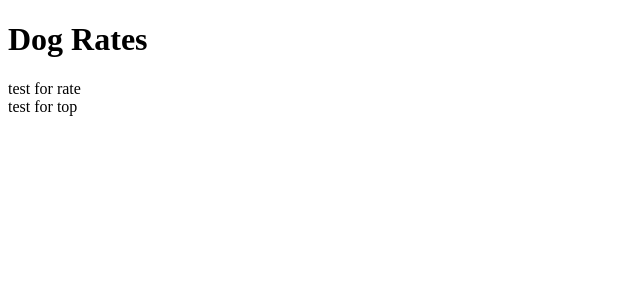
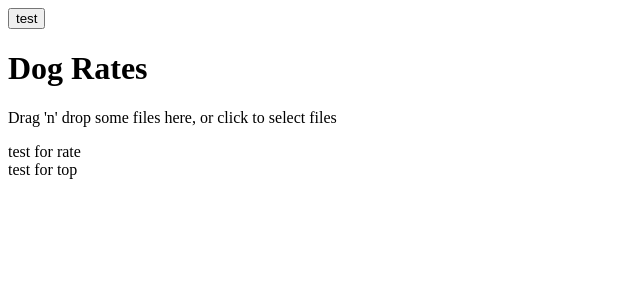
Before and after one commit to juuprz/dog-rates, a React app: page / in a window 1280 px wide. Shown: the top 300 px of the page, without its empty margins (0-640 px from the left). Built offline with nearby package versions, Linux system fonts and the light colour scheme; the HTML template or start-up script is replaced by a standard one.

Commit message:
Add image drag and drop functionality

```diff
--- a/client/src/components/App.jsx
+++ b/client/src/components/App.jsx
@@ -1,6 +1,6 @@
 import React from 'react';
 import axios from 'axios';
-import { Jumbotron, Container } from 'reactstrap';
+import { Jumbotron, Container, Button } from 'reactstrap';
 import Submit from './Submit.jsx';
 import Rate from './Rate.jsx';
 import Top from './Top.jsx';
@@ -30,12 +30,13 @@ class App extends React.Component {
   render() {
     return (
       <div>
+        <Button>test</Button>
         <Jumbotron fluid>
           <Container fluid>
             <h1 className="jumbo">Dog Rates</h1>
           </Container>
         </Jumbotron>
-        {/* <Submit></Submit> */}
+        <Submit></Submit>
         <Rate></Rate>
         <Top></Top>
       </div>
--- a/client/src/components/Submit.jsx
+++ b/client/src/components/Submit.jsx
@@ -7,32 +7,45 @@ export default class Submit extends React.Component {
     super(props);
     this.state = {
     }
+    this.onDrop = this.onDrop.bind(this);
+  }
+  onDrop(acceptedFiles) {
+    console.log(acceptedFiles);
   }
   render() {
+    return(
     <div>
-      {/* <Dropzone
-        onDrop={this.onImageDrop.bind(this)}
-        accept="image/*"
-        multiple={false}>
-        {({ getRootProps, getInputProps }) => {
-          return (
-            <div
-              {...getRootProps()}
-            >
+        <Dropzone multiple={false} accept="image/*" onDrop={this.onDrop}>
+        {({ getRootProps, getInputProps }) => (
+          <section>
+            <div {...getRootProps()}>
               <input {...getInputProps()} />
-              {
-                <p>Try dropping some files here, or click to select files to upload.</p>
-              }
+              <p>Drag 'n' drop some files here, or click to select files</p>
             </div>
-          )
-        }}
-      </Dropzone> */}
-      {/* <Dropzone
-        multiple={false}
-        accept="image/*"
-        onDrop={this.onImageDrop.bind(this)}>
-        <p>Drop an image or click to select a file to upload.</p>
-      </Dropzone> */}
-    </div>
+          </section>
+        )}
+      </Dropzone>
+      </div>
+    )
   }
 }
+
+// export default class Submit extends React.Component {
+//   constructor(props) {
+//     super(props);
+//     this.state = {
+//     }
+//     this.onImageDrop = this.onImageDrop.bind(this);
+//   }
+//   onImageDrop() {
+//     console.log('item droppped');
+//   }
+//   render() {
+//     <Dropzone
+//       multiple={false}
+//       accept="image/*"
+//       onDrop={this.onImageDrop}>
+//       <p>Drop an image or click to select a file to upload.</p>
+//     </Dropzone>
+//   }
+// }
```
